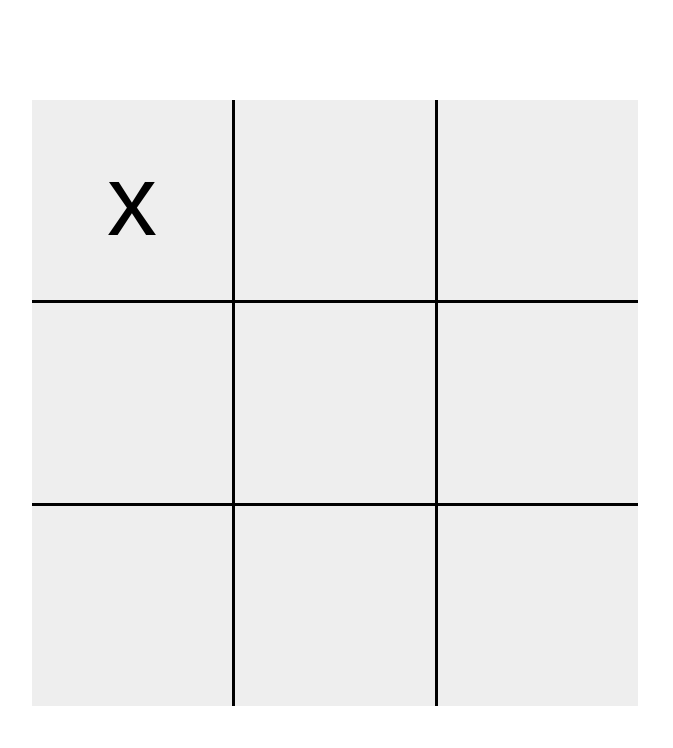
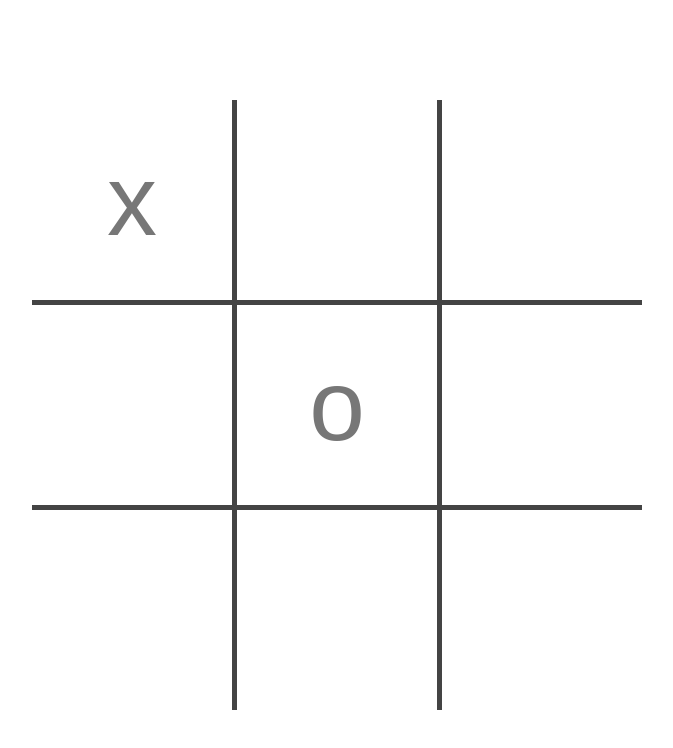
Before and after one commit to kbrdsk/tic-tac-toe, a plain HTML site: page index.html in a window 1280 px wide. Both pictures are taken after a click on the button 440 px from the left and 200 px from the top of the page. Shown: the whole page, without its empty margins (308-981 px from the left). Drawn offline with Linux system fonts and the light colour scheme.

Commit message:
added ai

```diff
--- a/index.html
+++ b/index.html
@@ -7,6 +7,8 @@
 	<title>Tic Tac Toe</title>
 </head>
 <body>
+	<div id="game-mode-switch"></div>
+	<div id="new-game"></div>
 	<div id="board"></div>
 	<script src="scripts/tictactoe.js"></script>
 </body>
--- a/scripts/tictactoe.js
+++ b/scripts/tictactoe.js
@@ -53,8 +53,16 @@ const game = () => {
 		return false;
 	}
 
+	let fromBoard = (board) => {
+		history = [board];
+		if(board.filter(space => space === null).length % 2 === 0){
+			player = 'o';
+		}
+		else player = 'x';
+	}
 
-	return {advance, board, state, activePlayer};
+
+	return {advance, board, state, activePlayer, fromBoard};
 }
 
 const renderer = (() => {
@@ -67,9 +75,83 @@ const renderer = (() => {
 	return {draw};
 })();
 
+const randomAI = (() => {
+	let play = (board) => {
+		let playableIndices = Array.from(Array(9).keys())
+								   .filter(i => board[i] === null);
+		let choice = Math.floor(playableIndices.length * Math.random());
+		return (playableIndices[choice]);
+	}
+
+	return {play};
+})();
+
+const unbeatableAI = (() => {
+	let play = (board) => {
+		let playableIndices = Array.from(Array(9).keys())
+		                           .filter(i => board[i] === null);
+		let potentialMoves = playableIndices.map(i => {
+			let simGame = game();
+			simGame.fromBoard(board);
+			simGame.advance(i);
+			if(simGame.state() === 'victory'){
+				return [i, 1];
+			}else if(simGame.state() === 'draw'){
+				return [i, 0];
+			}
+			else return [i, min(simGame.board())];
+		});
+		let move = potentialMoves.find(([play, winVal]) => {
+			return potentialMoves.every(([_, winVal2]) => winVal >= winVal2);
+		});
+		return move[0];
+
+	}
+
+	function max(board){
+		let playableIndices = Array.from(Array(9).keys())
+		                           .filter(i => board[i] === null);
+		let winValues = playableIndices.map(i => {
+			let simGame = game();
+			simGame.fromBoard(board);
+			simGame.advance(i);
+			if(simGame.state() === 'victory'){
+				return 1;
+			}else if(simGame.state() === 'draw'){
+				return 0;
+			}
+			else return min(simGame.board());
+		});
+		return Math.max(...winValues);
+	}
+
+	function min(board){
+		let playableIndices = Array.from(Array(9).keys())
+		                           .filter(i => board[i] === null);
+		let winValues = playableIndices.map(i => {
+			let simGame = game();
+			simGame.fromBoard(board);
+			simGame.advance(i);
+			if(simGame.state() === 'victory'){
+				return -1;
+			}else if(simGame.state() === 'draw'){
+				return 0;
+			}
+			else return max(simGame.board());
+		});
+
+		return Math.min(...winValues);
+	}
+
+	return {play};
+})();
+
 const controller = (() => {
 	let board = [];
 	let currentGame = game();
+	let players = {x: 'user', o: 'ai'};
+	let boardControl = document.getElementById('board');
+
 
 	let gameOverAlert = () => {
 		if(currentGame.state() === 'draw') alert('Draw!');
@@ -82,6 +164,16 @@ const controller = (() => {
 		renderer.draw(board, currentGame.board());
 	}
 
+	let aiTurn = () => {
+		let boardSquares = boardControl.getElementsByTagName('*');
+		for(let square of boardSquares) square.disabled = true;
+		let aiPlay = board[unbeatableAI.play(currentGame.board())];
+		setTimeout(() => {
+			playSquare(aiPlay);
+			for(let square of boardSquares) square.disabled = false;
+		}, 1000);
+	}
+
 	let playSquare = (square) => {
 		if(currentGame.state() === 'active'){
 			currentGame.advance(board.indexOf(square));
@@ -89,14 +181,18 @@ const controller = (() => {
 			if(currentGame.state() !== 'active'){
 				setTimeout(gameOverAlert, 300);
 			}
+			if(players[currentGame.activePlayer()] !== 'user'){
+				aiTurn();
+			}
 		}
 	}
+
 
 	for(let i = 0; i < 9; i++){
 		let square = document.createElement('button');
 		square.addEventListener('click', e => playSquare(e.target));
 		board.push(square);
-		document.getElementById('board').appendChild(square);
+		boardControl.appendChild(square);
 	}
 
 	return {board};
--- a/styles/style.css
+++ b/styles/style.css
@@ -5,14 +5,15 @@
 	display: grid;
 	grid-template-rows: repeat(3, 200px);
 	grid-template-columns: repeat(3, 200px);
-	background-color: #000;
-	grid-gap: 3px;
+	background-color: #444;
+	grid-gap: 5px;
 }
 
 button{
 	font-size: 100px;
     border: none;
-    background-color: #eee;
+    color: #777;
+    background-color: #fff;
 }
 
 button:focus{
```
